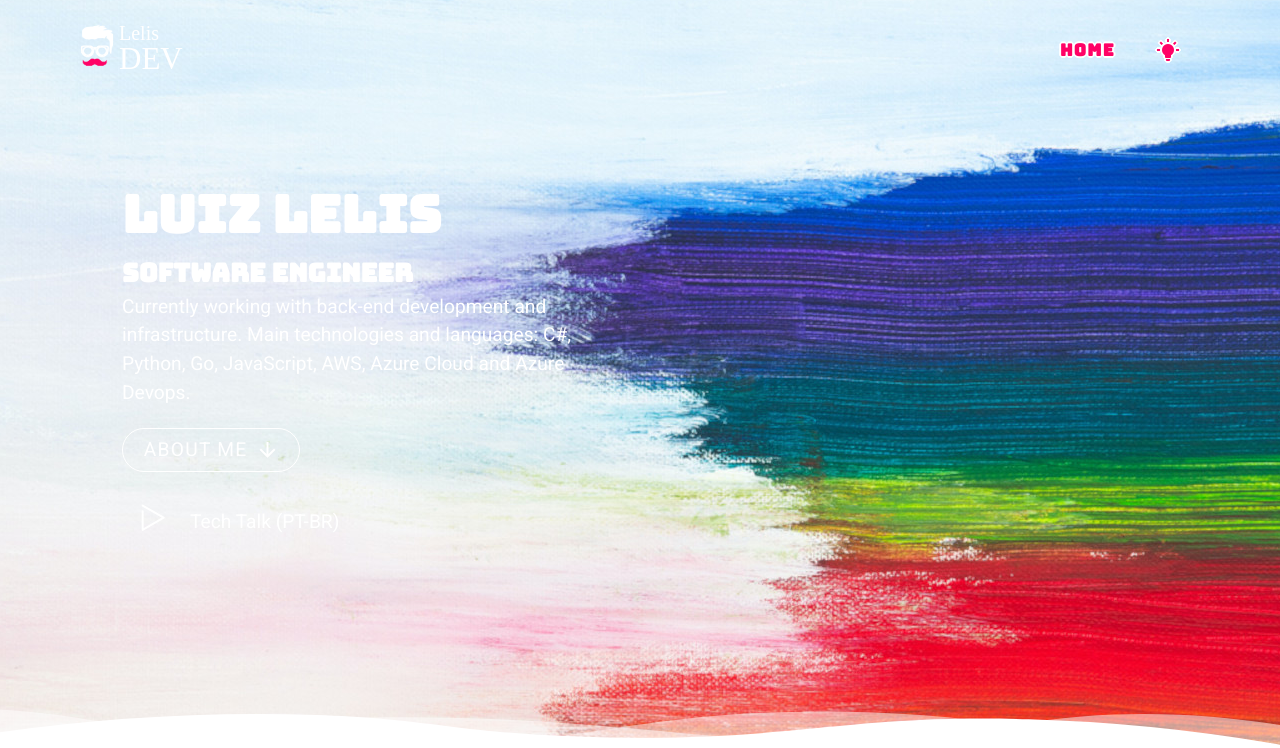
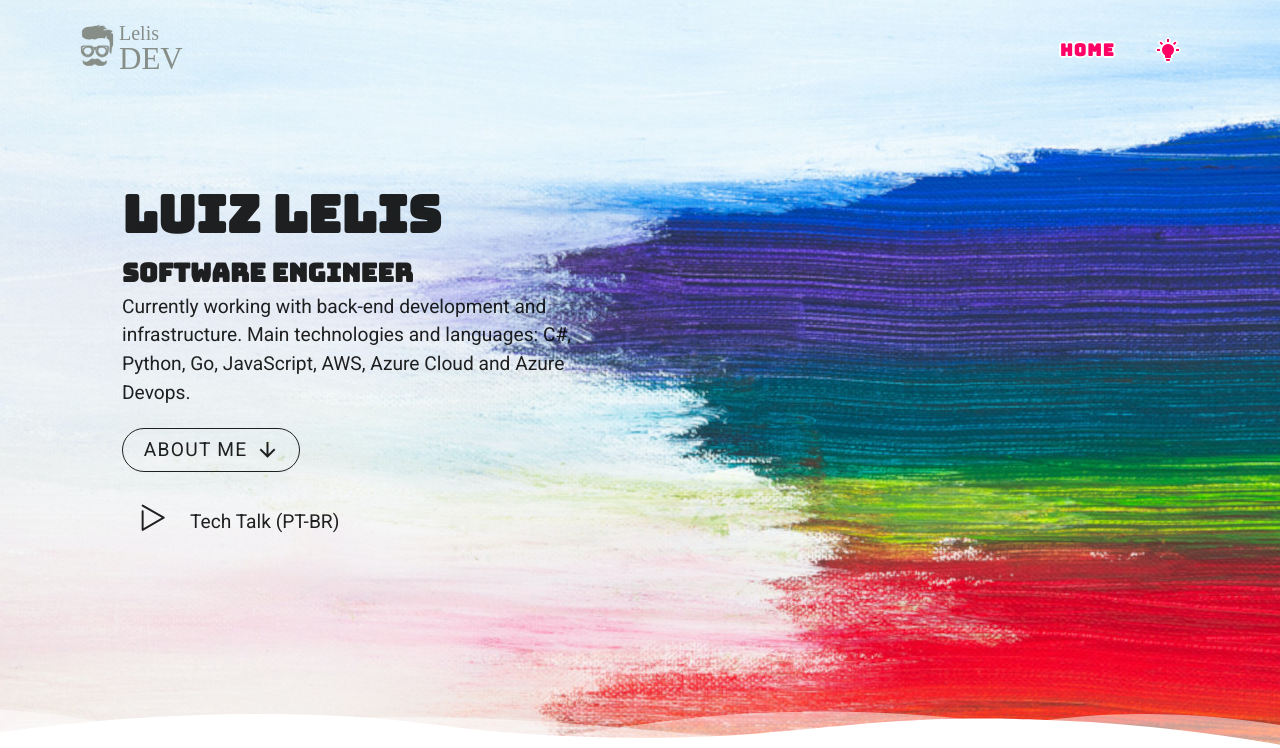
Before and after one commit to luizhlelis/luizlelis.com, a Vue app: page / in a window 1280 px wide. Shown: the top 748 px of the page. Built offline with nearby package versions, Linux system fonts and the light colour scheme; a web font is replaced by a local one; what vue-youtube-embed would draw is missing.

Commit message:
chore: color palete update closes #6

```diff
--- a/src/App.vue
+++ b/src/App.vue
@@ -13,11 +13,10 @@
         fab
         v-show="fab"
         v-scroll="onScroll"
-        dark
         fixed
         bottom
         right
-        color="secondary"
+        color="#ff0266"
         @click="toTop">
         <v-icon>mdi-arrow-up</v-icon>
       </v-btn>
--- a/src/components/Home.vue
+++ b/src/components/Home.vue
@@ -1,20 +1,21 @@
 <template>
   <section id="hero">
     <!-- Photo by <a href="https://unsplash.com/@markusspiske?utm_source=unsplash&utm_medium=referral&utm_content=creditCopyText">Markus Spiske</a> on <a href="https://unsplash.com/s/photos/rainbow?utm_source=unsplash&utm_medium=referral&utm_content=creditCopyText">Unsplash</a> -->
-    <v-parallax dark v-bind:src="require('@/assets/bg-hero-dark-'+$vuetify.theme.isDark+'.jpg')" height="750">
+    <v-parallax dark :src="require('@/assets/bg-hero-dark-'+$vuetify.theme.isDark+'.jpg')" height="750">
       <v-row align="center" justify="center">
         <v-col cols="10">
           <v-row align="center" justify="center">
             <v-col cols="12" md="6" xl="8">
-              <h1 :style="{color: $vuetify.theme.isDark}" :class="fontSizeH1">Luiz Lelis</h1>
-              <h2 :class="fontSizeH2">Software Engineer</h2>
-              <body :class="fontSizeBody">
+              <h1 :style="getThemeTextColor" :class="fontSizeH1">Luiz Lelis</h1>
+              <h2 :style="getThemeTextColor" :class="fontSizeH2">Software Engineer</h2>
+              <body :style="getThemeTextColor" :class="fontSizeBody">
                 Currently working with back-end development
                 and infrastructure. Main technologies and languages:
                 C#, Python, Go, JavaScript, AWS, Azure Cloud and
                 Azure Devops.
               </body>
               <v-btn
+                :style="getThemeTextColor"
                 rounded
                 outlined
                 large
@@ -22,10 +23,10 @@
                 @click="$vuetify.goTo('#features')"
                 class="mt-5"
               >
-                <body :class="fontSizeBody">
+                <body :style="getThemeTextColor" :class="fontSizeBody">
                   About me
                 </body>
-                <v-icon class="ml-2">mdi-arrow-down</v-icon>
+                <v-icon :style="getThemeTextColor" class="ml-2">mdi-arrow-down</v-icon>
               </v-btn>
               <div class="video d-flex align-center py-4">
                 <a @click.stop="dialog = true" class="playBut">
@@ -43,6 +44,7 @@
                     xml:space="preserve"
                   >
                     <polygon
+                      :style="getThemeStrokeColor"
                       class="triangle"
                       id="XMLID_18_"
                       fill="none"
@@ -54,6 +56,7 @@
                     />
 
                     <circle
+                      :style="getThemeStrokeColor"
                       class="circle"
                       id="XMLID_17_"
                       fill="none"
@@ -67,7 +70,7 @@
                     />
                   </svg>
                 </a>
-                <p class="subheading ml-2 mb-0" :class="fontSizeBody">
+                <p :style="getThemeTextColor" class="subheading ml-2 mb-0" :class="fontSizeBody">
                   Tech Talk (PT-BR)
                 </p>
               </div>
@@ -195,8 +198,14 @@ export default {
     // },
   },
   computed: {
+    getThemeTextColor() {
+      return !this.$vuetify.theme.isDark ? "color: rgba(0, 0, 0, 0.87);" : "";
+    },
+    getThemeStrokeColor() {
+      return !this.$vuetify.theme.isDark ? "stroke: rgba(0, 0, 0, 0.87);" : "";
+    },
     fontSizeH1 () {
-      console.log(this.$vuetify.breakpoint.name)
+      console.log(this.$vuetify.theme);
       switch (this.$vuetify.breakpoint.name) {
         case 'xs': return 'font-h1-xs'
         case 'sm': return 'font-h1-sm'
@@ -245,6 +254,7 @@ export default {
 </script>
 
 <style lang="scss">
+
 .circle {
   stroke: white;
   stroke-dasharray: 650;
@@ -254,7 +264,7 @@ export default {
 }
 
 .my-app.v-application .primary--text {
-    color: #0d0d0d !important;
+    color: #0d0d0d;
 }
 
 .playBut {
--- a/src/components/Logo.vue
+++ b/src/components/Logo.vue
@@ -1,14 +1,17 @@
 <template>
   <v-row>
     <v-col style="text-align: right; padding-right: 3px;">
-      <img src="@/assets/logo-white-and-pink.png" alt="Logo" class="image-logo" />
+      <img v-show="$vuetify.theme.isDark" src="@/assets/logo-white-and-pink.png" alt="Logo" class="image-logo" />
+      <img v-show="!$vuetify.theme.isDark" src="@/assets/logo-gray.png" alt="Logo" class="image-logo" />
     </v-col>
     <v-col style="min-height: 50px; min-width:100px; text-align: center; margin-top: 11px;">
       <v-row style="vertical-align: text-bottom;">
-        <p class="logo-text" style="margin-bottom: 0px;">Lelis</p>
+        <p v-show="$vuetify.theme.isDark" class="logo-text" style="margin-bottom: 0px">Lelis</p>
+        <p v-show="!$vuetify.theme.isDark" class="logo-text" style="margin-bottom: 0px; color: #878e88">Lelis</p>
       </v-row>
       <v-row style="margin-top: 0px;vertical-align: text-top;">
-        <p class="logo-sub-text" style="margin-bottom: 0px;">DEV</p>
+        <p v-show="$vuetify.theme.isDark" class="logo-sub-text" style="margin-bottom: 0px;">DEV</p>
+        <p v-show="!$vuetify.theme.isDark"  class="logo-sub-text" style="margin-bottom: 0px; color: #878e88">DEV</p>
       </v-row>
     </v-col>
   </v-row>
--- a/src/components/Navigation.vue
+++ b/src/components/Navigation.vue
@@ -6,7 +6,6 @@
       temporary
       dark
       src="@/assets/navigation.png"
-      class=""
     >
       <v-list>
         <v-list-item>
@@ -51,7 +50,6 @@
       height="80vw"
       :color="color"
       :flat="flat"
-      dark
       class="px-15"
       :style="headerPaddingSize"
       :class="{ expand: flat }"
--- a/src/plugins/vuetify.js
+++ b/src/plugins/vuetify.js
@@ -16,14 +16,12 @@ export default new Vuetify({
       isDark: true,
       light: {
         primary: "#1F1B24",
-        'primary--text': "#0d0d0d",
         secondary: "#1F1B24",
         accent: "#ff0266",
         info: "#ffffff"
       },
       dark: {
         primary: "#119DA4",
-        'primary--text': "#0d0d0d",
         secondary: "#171b34",
         accent: "3D87E4",
         background: "#121212",
```
